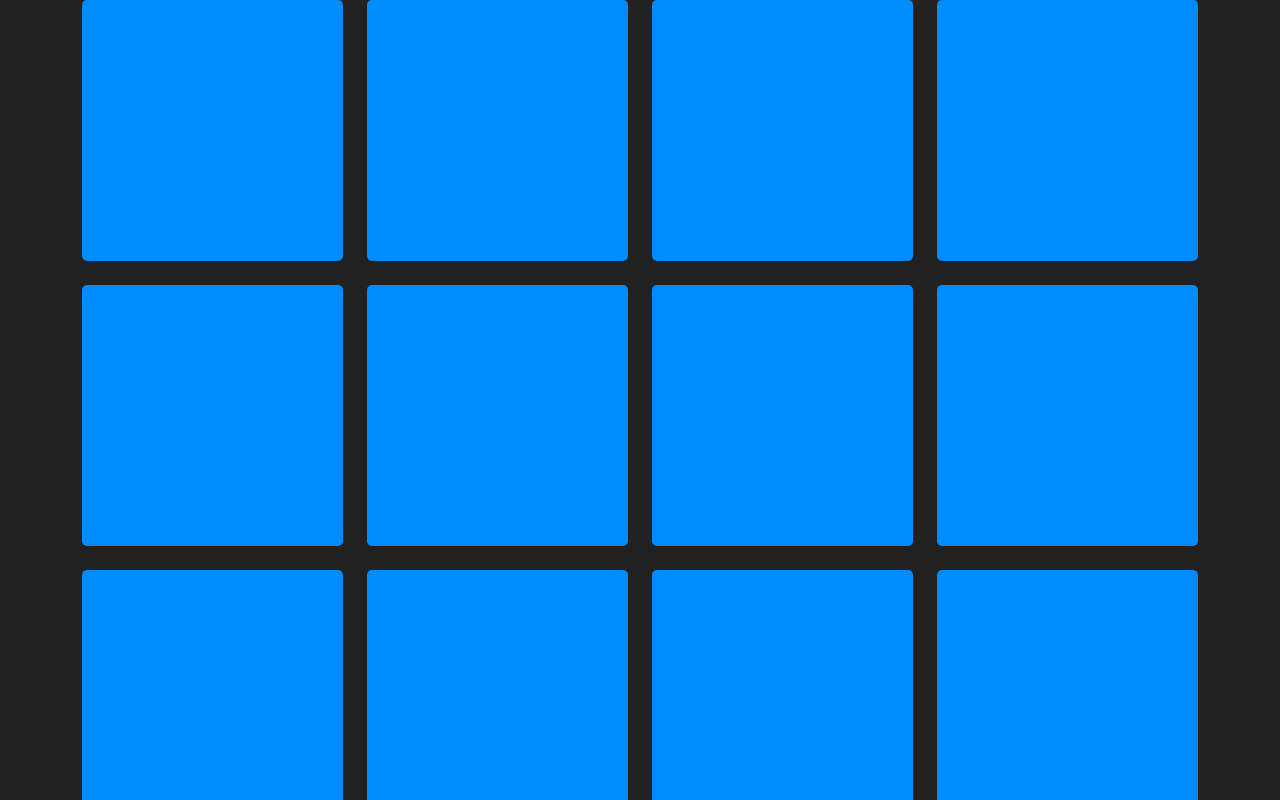
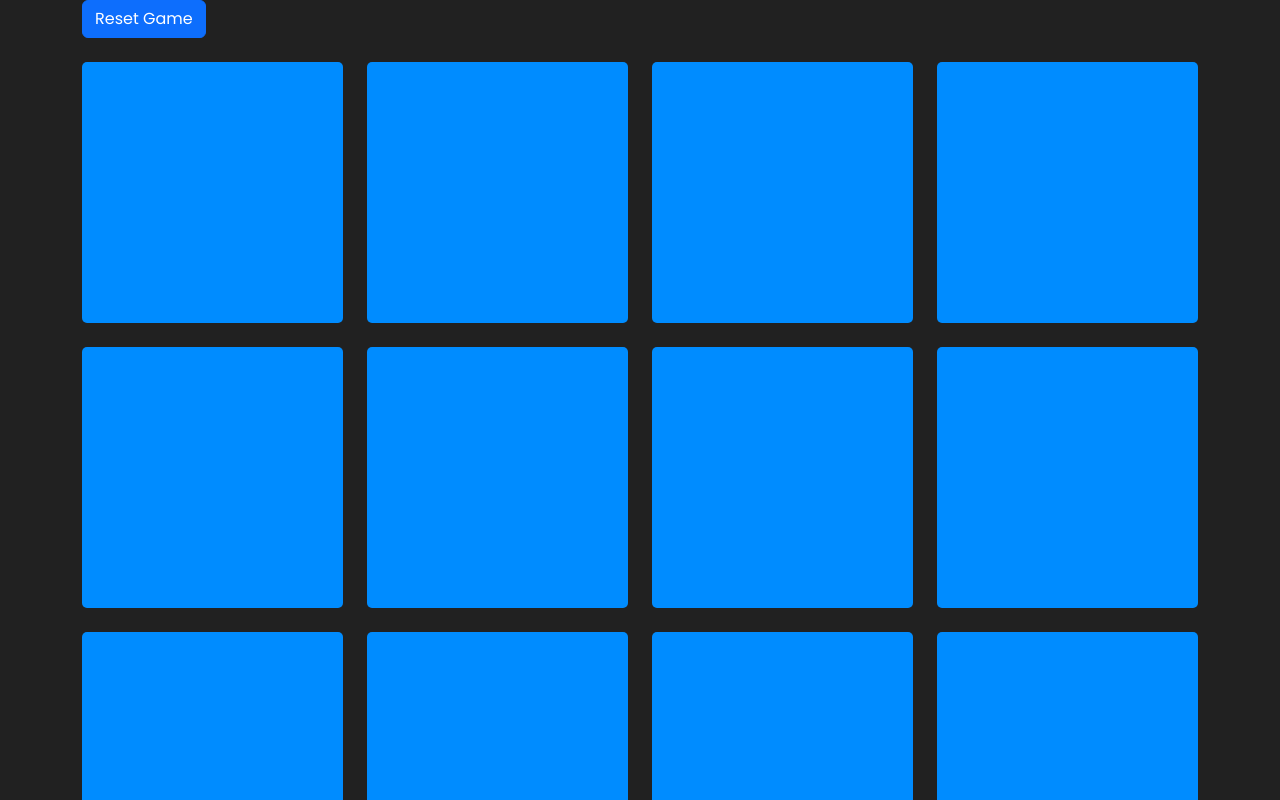
Before and after one commit to j0hanz/pick-and-pair, a React (Create React App) app: page / in a window 1280 px wide. Shown: the top 800 px of the page. Built offline with nearby package versions, Linux system fonts and the light colour scheme.

Commit message:
add reset game functionality and improve card status handling

```diff
--- a/src/components/Card.js
+++ b/src/components/Card.js
@@ -2,7 +2,7 @@ import React from 'react';
 import styles from '../App.module.css';
 
 export default function Card({ card, index, clickHandler }) {
-  const cardClassName = card.status ? 'active' : '';
+  const cardClassName = card.status ? styles.active : '';
 
   return (
     <div
--- a/src/components/Cards.js
+++ b/src/components/Cards.js
@@ -36,15 +36,27 @@ export default function Cards() {
   const [selectedCardIndex, setSelectedCardIndex] = useState(null);
   const previousIndex = useRef(null);
 
+  const resetGame = () => {
+    const shuffledCards = initialCards
+      .map((card) => ({ ...card, status: '' }))
+      .sort(() => Math.random() - 0.5);
+    setCards(shuffledCards);
+    setSelectedCardIndex(null);
+    previousIndex.current = null;
+  };
+
   return (
     <div className="container">
+      <button onClick={resetGame} className="btn btn-primary mb-4">
+        Reset Game
+      </button>
       <div className="row">
         {cards.map((card, index) => (
           <div className="col-6 col-md-4 col-lg-3 mb-4" key={index}>
             <Card
               card={card}
               index={index}
-              clickHandler={() =>
+              clickHandler={(index) =>
                 clickHandler(
                   index,
                   cards,
--- a/src/utils/matchCheck.js
+++ b/src/utils/matchCheck.js
@@ -16,6 +16,7 @@ export const matchCheck = (
 
   const handleNoMatch = () => {
     currentCard.status = 'active';
+    selectedCard.status = 'active';
     setCards(updatedCards);
     setTimeout(() => {
       currentCard.status = '';
```
